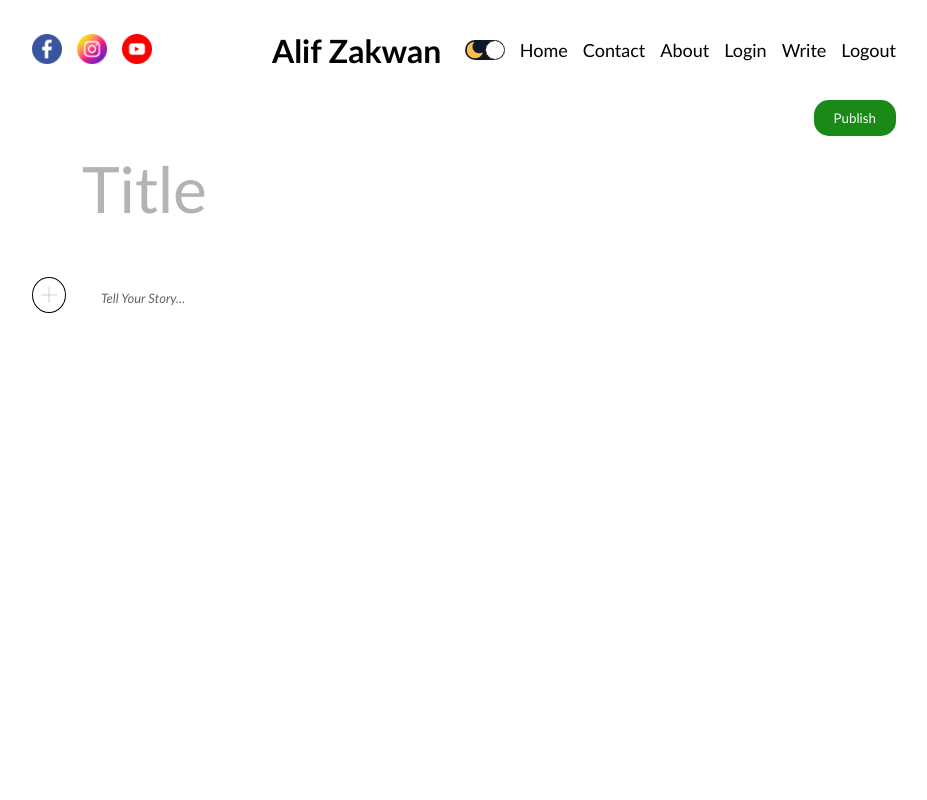
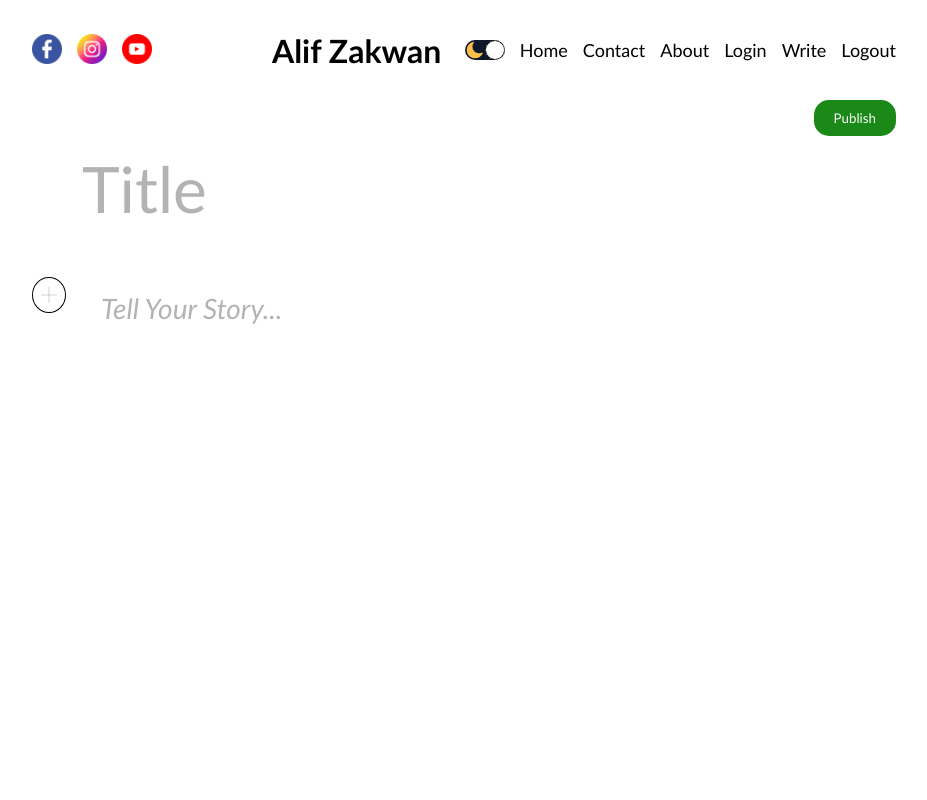
Before and after one commit to alifzwan/NextJS-blog-app, a Next.js app: page /write in a window 1280 px wide. Shown: the top 800 px of the page, without its empty margins (176-1103 px from the left). Built offline with nearby package versions, Linux system fonts and the light colour scheme.

Commit message:
added react-quill css properties

```diff
--- a/src/app/globals.scss
+++ b/src/app/globals.scss
@@ -71,3 +71,10 @@ a {
         max-width: 475px;
     }
 }
+
+.ql-container {
+    font-size: 28px !important;
+}
+.quill > .ql-container > .ql-editor.ql-blank::before {
+    color:#b3b3b1
+}
```
